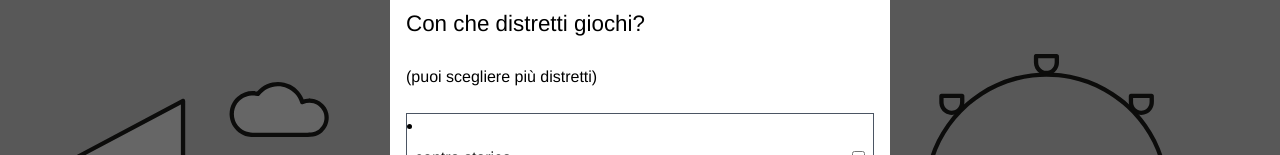
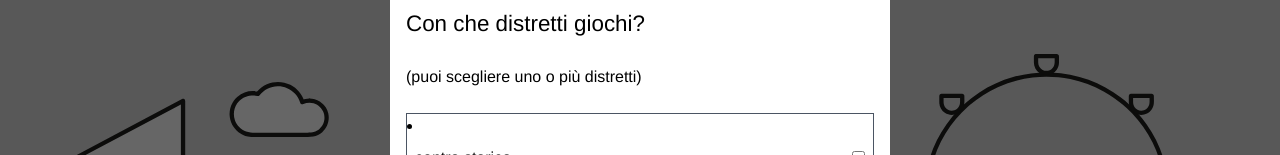
Before and after one commit to reevost/green_city, a Vue app: page / in a window 1280 px wide. Shown: the part 151-306 px from the top of the page. Built offline with nearby package versions, Linux system fonts and the light colour scheme.

Commit message:
Test changes

```diff
--- a/src/components/DistrictChoice.vue
+++ b/src/components/DistrictChoice.vue
@@ -2,11 +2,9 @@
   <div class="modal-mask z-50">
     <div class="modal-container">
       <h2 class="modal-header">
-        <slot name="header"> Con che distretti giochi? </slot>
+        <slot name="header">Con che distretti giochi?</slot>
       </h2>
-      <p>
-        (puoi scegliere più distretti)
-      </p>
+      <p>(puoi scegliere uno o più distretti)</p>
 
       <div id="district list" class="border border-gray-600 divide-y divide-gray-600 mt-6">
         <DistrictItem
```
